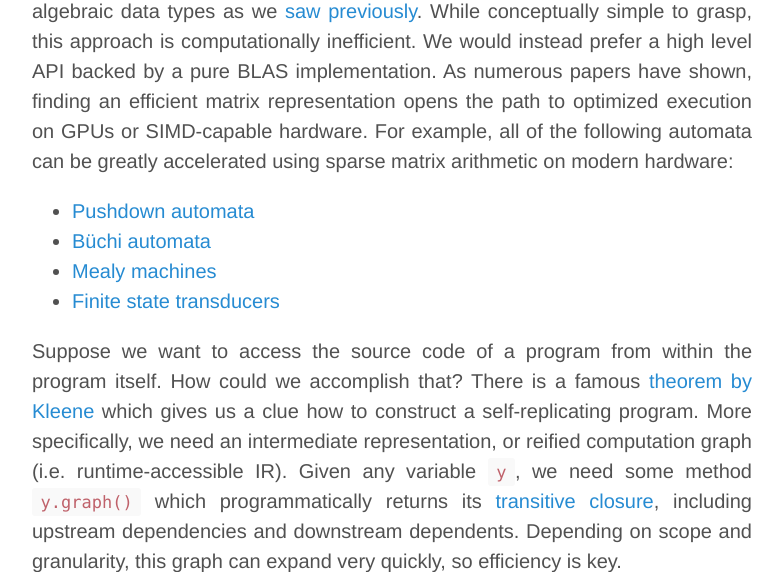
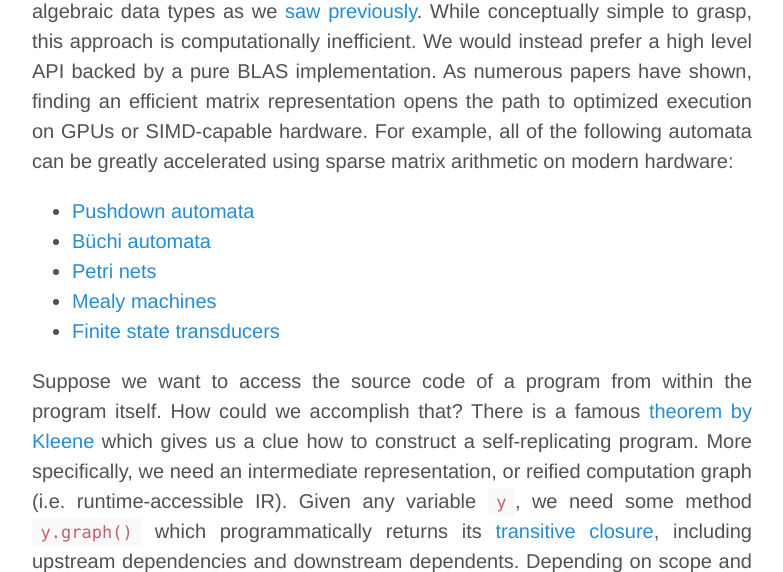
Before and after one commit to breandan/breandan.github.io, a Jekyll site: the page built from _posts/2020-06-30-graph-computation.md, in a window 1280 px wide and 900 px high, scrolled down 34406 px, cut to the strip 0-572 px from the top of the window. Shown: the whole strip, without its empty margins (248-1031 px from the left). Built offline with Jekyll 4.4.1, drawn with Linux system fonts in a browser that asks for light colours; nearby versions of some CDN libraries; some web fonts are replaced; formulas are drawn with MathJax 3; comment, search, counter and statistics services are not loaded.

Commit message:
petri nets paper

```diff
--- a/_posts/2020-06-30-graph-computation.md
+++ b/_posts/2020-06-30-graph-computation.md
@@ -1196,6 +1196,7 @@ Most graph algorithms are currently implemented using object oriented or algebra
 
 - [Pushdown automata](https://doi.org/10.1007/978-3-030-38961-1_26)
 - [Büchi automata](http://people.na.infn.it/~murano/COMP1314/8.pdf)
+- [Petri nets](http://web.cs.iastate.edu/~ciardo/pubs/1989PNPM-SPNP.pdf)
 - [Mealy machines](https://doi.org/10.1109/APSEC.2018.00025)
 - [Finite state transducers](https://arxiv.org/pdf/1701.03038.pdf)
 
```
